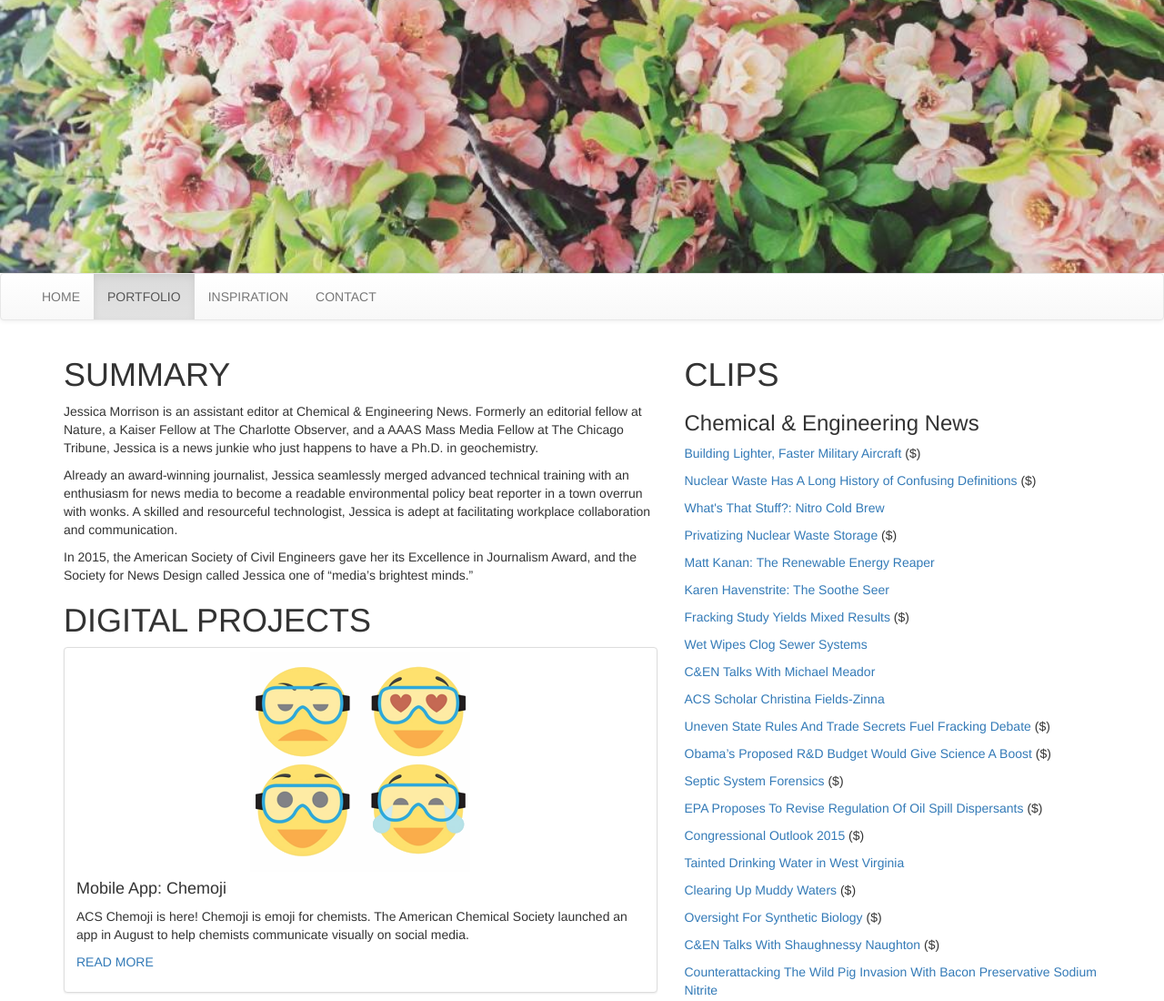
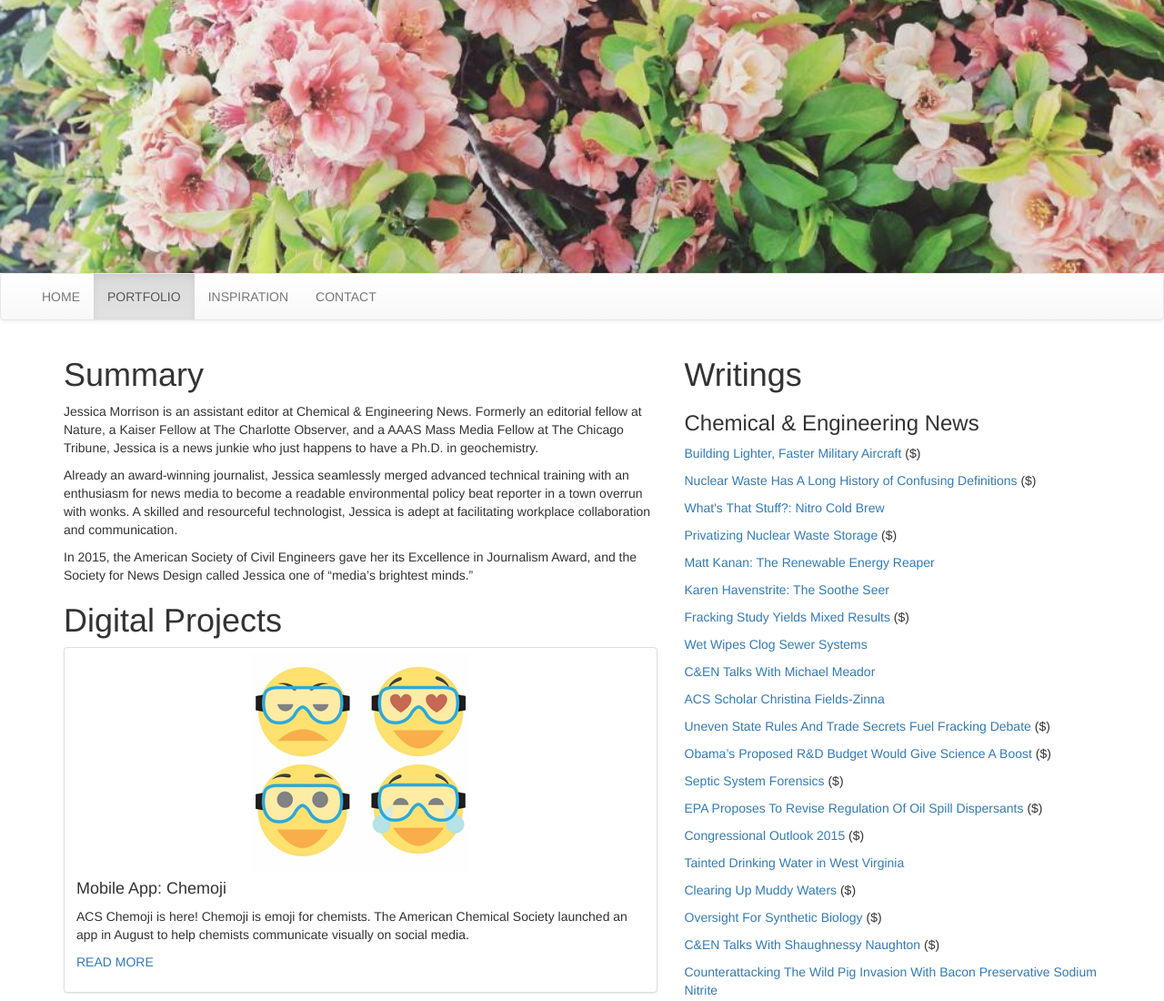
Before and after one commit to ihearttheroad/github.io, a plain HTML site: page portfolio.html in a window 1280 px wide. Shown: the top 1100 px of the page at 91% size. Drawn offline with Linux system fonts and the light colour scheme.

Commit message:
Styling to header text; add mobile tag
Styling to header text; add mobile tag

```diff
--- a/portfolio.html
+++ b/portfolio.html
@@ -6,6 +6,7 @@
 	<link href="lib/bootstrap-3.3.5-dist/css/bootstrap.min.css" rel="stylesheet">
 	<link href="lib/bootstrap-3.3.5-dist/css/bootstrap-theme.min.css" rel="stylesheet">
 	<link href="style.css" rel="stylesheet">
+	<meta name="viewport" content="initial-scale=1">
 </head>
 <body>
 	<div class="jumbotron">
@@ -37,11 +38,11 @@
 	<div class="container">
 		<div class="row">
 			<div class="col-md-7">
-				<h1>SUMMARY</h1>
+				<h1>Summary</h1>
 				<p>Jessica Morrison is an assistant editor at Chemical &amp; Engineering News. Formerly an editorial fellow at Nature, a Kaiser Fellow at The Charlotte Observer, and a AAAS Mass Media Fellow at The Chicago Tribune, Jessica is a news junkie who just happens to have a Ph.D. in geochemistry.</p>
 				<p>Already an award-winning journalist, Jessica seamlessly merged advanced technical training with an enthusiasm for news media to become a readable environmental policy beat reporter in a town overrun with wonks. A skilled and resourceful technologist, Jessica is adept at facilitating workplace collaboration and communication.</p>
 				<p>In 2015, the American Society of Civil Engineers gave her its Excellence in Journalism Award, and the Society for News Design called Jessica one of “media’s brightest minds.”</p>
-				<h1>DIGITAL PROJECTS</h1>
+				<h1>Digital Projects</h1>
 				<div class="thumbnail">
       					<img src="/images/chemojiall.png" class="img-responsive" alt="ACS Chemoji">
       					<div class="caption">
@@ -68,7 +69,7 @@
       			</div>
 			</div>
 			<div class="col-md-5">
-				<h1>CLIPS</h1>
+				<h1>Writings</h1>
 				<h3>Chemical &amp; Engineering News</h3>
 				<p><a target="_blank" href="http://cen.acs.org/articles/93/i37/Building-Lighter-Faster-Military-Aircraft.html?type=paidArticleContent">Building Lighter, Faster Military Aircraft</a> ($)</p>
 				<p><a target="_blank" href="http://cen.acs.org/articles/93/i34/Nuclear-Waste-Long-History-Confusing.html?type=paidArticleContent">Nuclear Waste Has A Long History of Confusing Definitions</a> ($)</p>
```
Also changed, not shown: contact.html (+2 -1 lines), index.html (+3 -2 lines), inspiration.html (+2 -1 lines).
